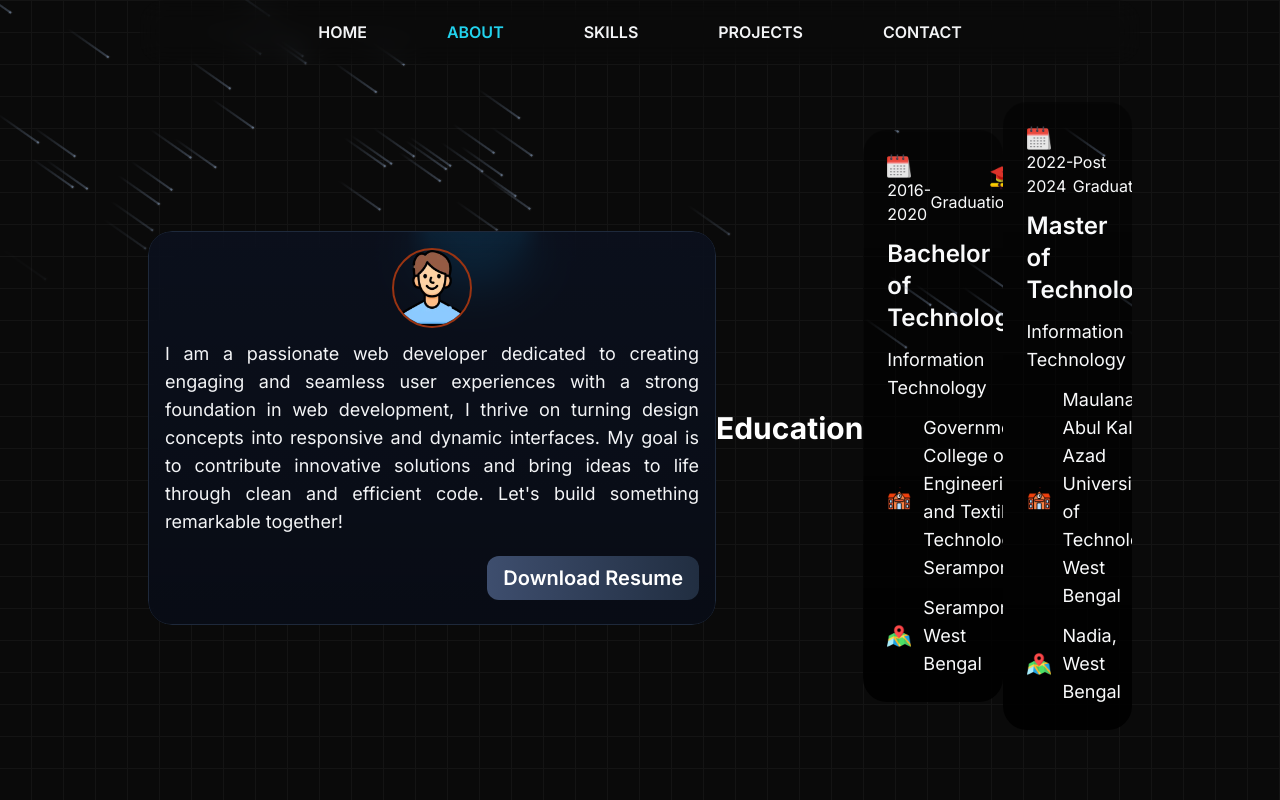
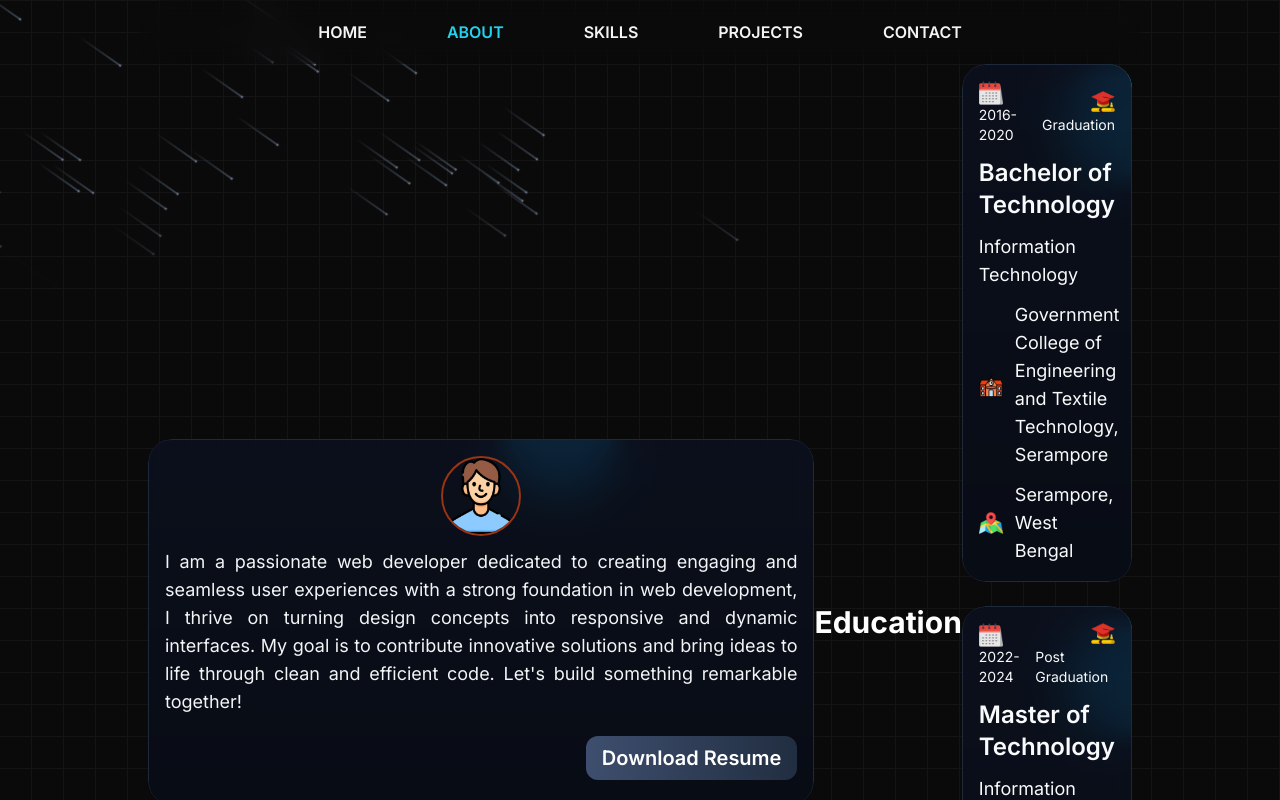
Before and after one commit to ShahbajAlam/portfolio-nextjs, a Next.js app: page /about in a window 1280 px wide. Shown: the top 800 px of the page. Built offline with nearby package versions, Linux system fonts and the light colour scheme.

Commit message:
modified:   components/About.tsx

```diff
--- a/components/About.tsx
+++ b/components/About.tsx
@@ -1,6 +1,5 @@
 import Bio from "./Bio";
 import Education, { EducationProps } from "./Education";
-import { Meteors } from "./ui/meteors";
 import { MovingBorderContainer } from "./ui/moving-border";
 
 const educationArray: EducationProps[] = [
@@ -36,8 +35,12 @@ export default function About() {
             <h2 className="text-center text-3xl text-white my-6 font-bold">
                 Education
             </h2>
+            <div className="flex flex-col gap-6">
                 {educationArray.map((item) => (
-                <div className="flex flex-col items-center mb-6 p-2 rounded-3xl bg-gradient-to-t from-[rgba(0,0,0,0.9)] to-[rgba(0,0,0,0.4)] relative overflow-hidden">
+                    <MovingBorderContainer
+                        duration={5000}
+                        className="bg-gradient-to-t from-[rgba(0,0,0,0.4)] to-[rgba(0,0,0,0.2)] lg:grow lg:shrink-0 basis-[50%]"
+                    >
                         <Education
                             address={item.address}
                             degree={item.degree}
@@ -47,9 +50,9 @@ export default function About() {
                             year={item.year}
                             key={item.degree}
                         />
-                    <Meteors number={20} />
+                    </MovingBorderContainer>
+                ))}
             </div>
-            ))}
         </div>
     );
 }
```
Lines whose indentation alone changed are shown as unchanged.
